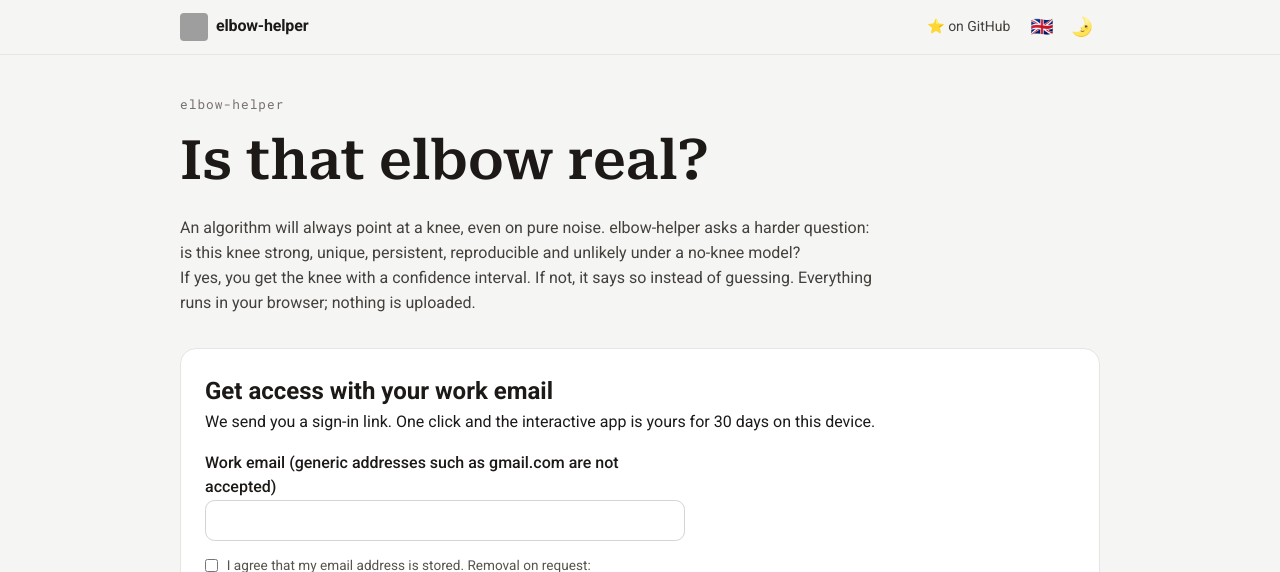
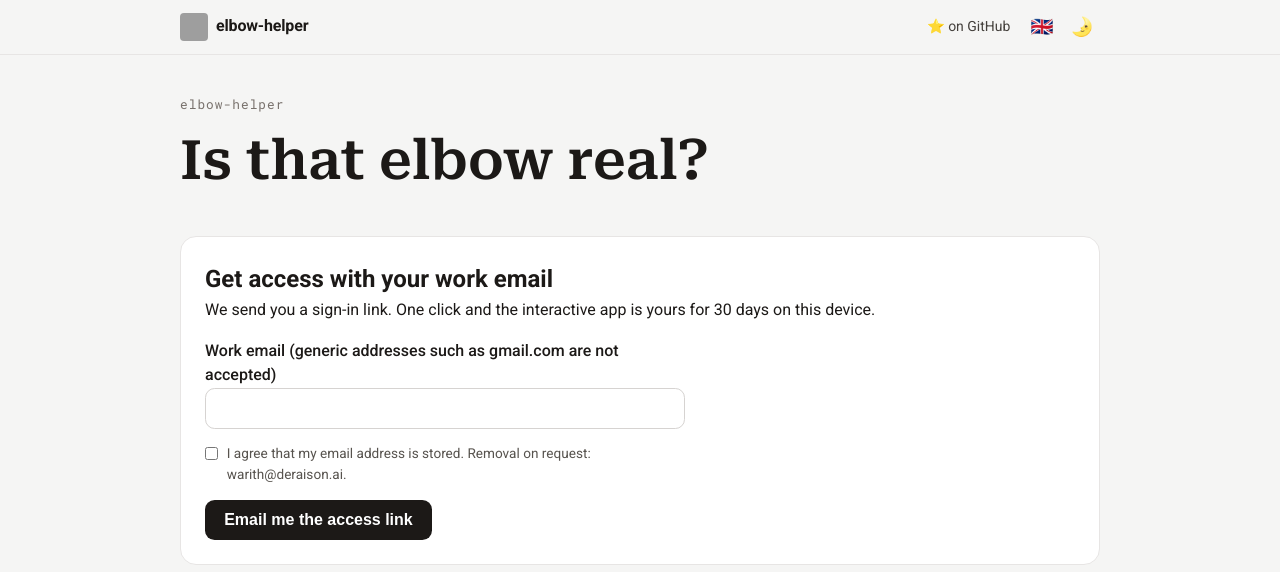
Before and after one commit to warith-harchaoui/elbow-helper, a PHP site: page /landing.php in a window 1280 px wide. Shown: the top 572 px of the page. Run offline with PHP 8.4, Linux system fonts and the light colour scheme; grey boxes are pictures that could not be loaded.

Commit message:
webapp: trim the landing and open the example figures full screen
Per review: consent shortened to email storage only (EN and FR), the hero
guides and the gallery subtitle/note removed, FR baseline reworded to
« Le coude est-il réel ? » everywhere (landing, app strings, JSON-LD, OG
card regenerated). The gallery cards now open a fullscreen lightbox (click
or Escape closes; a #lightbox[hidden] rule keeps the overlay from
intercepting clicks while closed).

```diff
--- a/webapp/gate/landing.php
+++ b/webapp/gate/landing.php
@@ -28,7 +28,7 @@ if ($lang !== 'fr' && $lang !== 'en') {
     $accept = strtolower((string) ($_SERVER['HTTP_ACCEPT_LANGUAGE'] ?? ''));
     $lang = str_starts_with($accept, 'fr') ? 'fr' : 'en';
 }
-$title = $lang === 'fr' ? 'elbow-helper : ce coude est-il réel ?' : 'elbow-helper: is that elbow real?';
+$title = $lang === 'fr' ? 'elbow-helper : le coude est-il réel ?' : 'elbow-helper: is that elbow real?';
 $meta = $lang === 'fr'
     ? "Détection de coude robuste au bruit, dans votre navigateur : un coude assorti de son incertitude ou une abstention franche. Rien n'est envoyé."
     : 'Noise-robust knee and elbow detection in your browser: a knee with its uncertainty or a frank abstention. Nothing is uploaded.';
@@ -111,7 +111,15 @@ $flag = (string) ($_GET['link'] ?? ($_GET['login'] ?? ''));
     figure img { display: block; width: 100%; height: auto; }
     figcaption { padding: .5rem .8rem; font-size: .85rem; font-weight: 500;
       border-top: 3px solid var(--tint, var(--accent)); }
-    .note { font-size: .85rem; color: #78716c; margin-top: .8rem; }
+    figure button { display: block; width: 100%; padding: 0; border: 0;
+      background: transparent; cursor: zoom-in; }
+    figure button:focus-visible { outline: 2px solid var(--accent); outline-offset: 2px; }
+    #lightbox[hidden] { display: none; }
+    #lightbox { position: fixed; inset: 0; z-index: 60; cursor: zoom-out;
+      background: rgba(12,10,9,.88); display: flex;
+      align-items: center; justify-content: center; padding: 2rem; }
+    #lightbox img { max-width: 100%; max-height: 100%; background: #fff;
+      border-radius: .75rem; }
     form { display: grid; gap: .9rem; max-width: 30rem; margin-top: 1rem; }
     label { font-weight: 500; }
     input[type=email] { padding: .65rem .8rem; border: 1px solid #d6d3d1;
@@ -171,8 +179,6 @@ $flag = (string) ($_GET['link'] ?? ($_GET['login'] ?? ''));
 <main>
   <p class="eyebrow">elbow-helper</p>
   <h1 class="headline" data-i18n="title"></h1>
-  <p class="guide" data-i18n="guide1"></p>
-  <p class="guide" data-i18n="guide2"></p>
 
   <section class="card" aria-labelledby="access-h">
     <h2 id="access-h" data-i18n="form_title"></h2>
@@ -199,10 +205,15 @@ $flag = (string) ($_GET['link'] ?? ($_GET['login'] ?? ''));
 
   <section class="card" aria-labelledby="examples-h">
     <h2 id="examples-h" data-i18n="examples_title"></h2>
-    <p data-i18n="examples_sub"></p>
     <div class="gallery" id="gallery"></div>
-    <p class="note" data-i18n="examples_note"></p>
   </section>
+
+  <!-- Fullscreen viewer for the example figures: click a card to open, click
+       anywhere / Escape to close. A plain overlay, no dialog element (no
+       focus trap needed for a single close action). -->
+  <div id="lightbox" hidden>
+    <img id="lightboxImg" src="" alt="" />
+  </div>
 
   <footer>
     BSD 3-Clause License ·
@@ -223,16 +234,13 @@ const STRINGS = {
     theme_to_dark_aria: "Switch to dark theme",
     theme_to_light_aria: "Switch to light theme",
     title: "Is that elbow real?",
-    guide1: "An algorithm will always point at a knee, even on pure noise. elbow-helper asks a harder question: is this knee strong, unique, persistent, reproducible and unlikely under a no-knee model?",
-    guide2: "If yes, you get the knee with a confidence interval. If not, it says so instead of guessing. Everything runs in your browser; nothing is uploaded.",
     form_title: "Get access with your work email",
     form_sub: "We send you a sign-in link. One click and the interactive app is yours for 30 days on this device.",
     email_label: "Work email (generic addresses such as gmail.com are not accepted)",
     consent: "I agree that my email address is stored. Removal on request: warith@deraison.ai.",
     submit: "Email me the access link",
     examples_title: "What you will get",
-    examples_sub: "Four curves from the published examples, rendered by the engine. These previews are static; the app makes them yours: paste your own points, get the verdict and export the figure.",
-    examples_note: "Static previews. The interactive version, with your data, is behind the email gate above.",
+    zoom_aria: "View full screen",
     msg_sent: "Link sent. Check your inbox (and spam folder).",
     msg_generic: "Please use your professional email address, not a generic one (gmail, yahoo, orange…).",
     msg_invalid: "That email address does not look valid.",
@@ -251,23 +259,20 @@ const STRINGS = {
     }
   },
   fr: {
-    doc_title: "elbow-helper : ce coude est-il réel ?",
+    doc_title: "elbow-helper : le coude est-il réel ?",
     meta_description: "Détection de coude robuste au bruit, dans votre navigateur : un coude assorti de son incertitude ou une abstention franche. Rien n'est envoyé.",
     github: "⭐️ sur GitHub",
     lang_aria: "Changer de langue",
     theme_to_dark_aria: "Passer au thème sombre",
     theme_to_light_aria: "Passer au thème clair",
-    title: "Ce coude est-il réel ?",
-    guide1: "Un algorithme désigne toujours un coude, même sur du bruit pur. elbow-helper pose une question plus exigeante : ce coude est-il marqué, unique, persistant, reproductible et improbable sous un modèle sans coude ?",
-    guide2: "Si oui, vous obtenez le coude avec son intervalle de confiance. Sinon, le paquet le dit au lieu de deviner. Tout tourne dans votre navigateur ; rien n'est envoyé.",
+    title: "Le coude est-il réel ?",
     form_title: "Accédez avec votre email professionnel",
     form_sub: "Nous vous envoyons un lien de connexion. Un clic et l'application interactive est à vous pour 30 jours sur cet appareil.",
     email_label: "Email professionnel (les adresses génériques type gmail.com sont refusées)",
     consent: "J'accepte que mon adresse email soit enregistrée. Suppression sur demande : warith@deraison.ai.",
     submit: "Recevoir le lien d'accès",
     examples_title: "Ce que vous obtiendrez",
-    examples_sub: "Quatre courbes des exemples publiés, rendues par le moteur. Ces aperçus sont statiques ; l'application les rend vôtres : collez vos propres points, obtenez le verdict, exportez la figure.",
-    examples_note: "Aperçus statiques. La version interactive, avec vos données, est derrière le formulaire ci-dessus.",
+    zoom_aria: "Voir en plein écran",
     msg_sent: "Lien envoyé. Vérifiez votre boîte (et les spams).",
     msg_generic: "Merci d'utiliser votre email professionnel, pas une adresse générique (gmail, yahoo, orange…).",
     msg_invalid: "Cette adresse email ne semble pas valide.",
@@ -327,12 +332,34 @@ function apply() {
     img.loading = "lazy";
     // A missing render hides its card rather than showing a broken image.
     img.onerror = () => fig.remove();
+    const zoom = document.createElement("button");
+    zoom.type = "button";
+    zoom.setAttribute("aria-label", t.examples[id] + " — " + t.zoom_aria);
+    zoom.addEventListener("click", () => openLightbox(img.src, img.alt));
+    zoom.append(img);
     const cap = document.createElement("figcaption");
     cap.textContent = t.examples[id];
-    fig.append(img, cap);
+    fig.append(zoom, cap);
     gallery.append(fig);
   }
 }
+
+// Fullscreen viewer: any click closes it, Escape too.
+const lightbox = document.getElementById("lightbox");
+const lightboxImg = document.getElementById("lightboxImg");
+function openLightbox(src, alt) {
+  lightboxImg.src = src;
+  lightboxImg.alt = alt;
+  lightbox.hidden = false;
+}
+function closeLightbox() {
+  lightbox.hidden = true;
+  lightboxImg.src = "";
+}
+lightbox.addEventListener("click", closeLightbox);
+document.addEventListener("keydown", (ev) => {
+  if (ev.key === "Escape" && !lightbox.hidden) closeLightbox();
+});
 
 function showMsg(kind, text) {
   const box = document.getElementById("formMsg");
--- a/webapp/i18n/fr.json
+++ b/webapp/i18n/fr.json
@@ -1,11 +1,11 @@
 {
-  "doc_title": "elbow-helper : ce coude est-il réel ?",
+  "doc_title": "elbow-helper : le coude est-il réel ?",
   "meta_description": "Détection de coude robuste au bruit, dans votre navigateur : un coude assorti de son incertitude ou une abstention franche. Rien n'est envoyé.",
   "github": "⭐️ sur GitHub",
   "lang_aria": "Changer de langue",
   "theme_to_dark_aria": "Passer au thème sombre",
   "theme_to_light_aria": "Passer au thème clair",
-  "baseline": "Ce coude est-il réel ?",
+  "baseline": "Le coude est-il réel ?",
   "guide1": "Choisissez une courbe d'exemple ou collez vos propres points (des y seuls ou des paires x,y).",
   "guide2": "Cliquez sur Analyser. Le verdict, la figure de diagnostic et l'intervalle de confiance sont calculés dans votre navigateur ; rien n'est envoyé.",
   "step_data": "Courbe",
--- a/webapp/seo/head-seo.html
+++ b/webapp/seo/head-seo.html
@@ -11,7 +11,7 @@
 <meta property="og:image" content="{BASE}/static/og-card.png" />
 <meta property="og:image:width" content="1200" />
 <meta property="og:image:height" content="630" />
-<meta property="og:image:alt" content="elbow-helper: an engraved articulated elbow brace next to the baseline 'Is that elbow real?' / 'Ce coude est-il réel ?'." />
+<meta property="og:image:alt" content="elbow-helper: an engraved articulated elbow brace next to the baseline 'Is that elbow real?' / 'Le coude est-il réel ?'." />
 <meta property="og:locale" content="en_US" />
 <meta property="og:locale:alternate" content="fr_FR" />
 <meta name="twitter:card" content="summary_large_image" />
@@ -23,7 +23,7 @@
   "@context": "https://schema.org",
   "@type": "WebApplication",
   "name": "elbow-helper",
-  "alternateName": "Ce coude est-il réel ?",
+  "alternateName": "Le coude est-il réel ?",
   "url": "{BASE}/",
   "description": "elbow-helper locates the knee (or elbow) of a curve of diminishing returns and validates it: scale-space persistence, a segmented-model check, a bootstrap confidence interval and a no-knee null test. A knee is reported with its uncertainty; otherwise the tool abstains with an explicit reason. The pipeline, the diagnostic figure and the exports all run in the visitor's browser via WebAssembly; no data leaves the machine.",
   "applicationCategory": "DeveloperApplication",
```
Also changed, not shown: webapp/seo/og-card.png, 1 other file.
